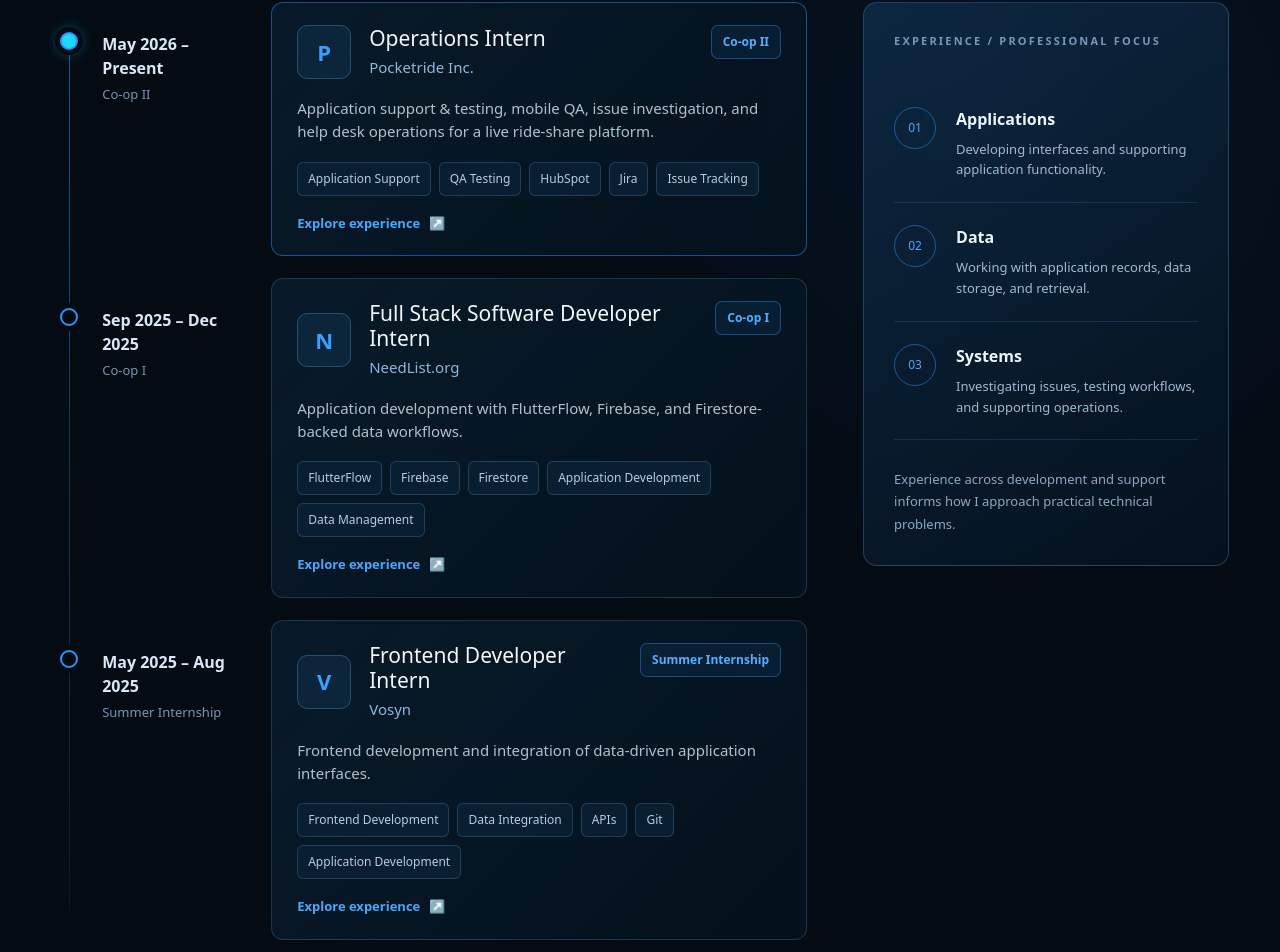
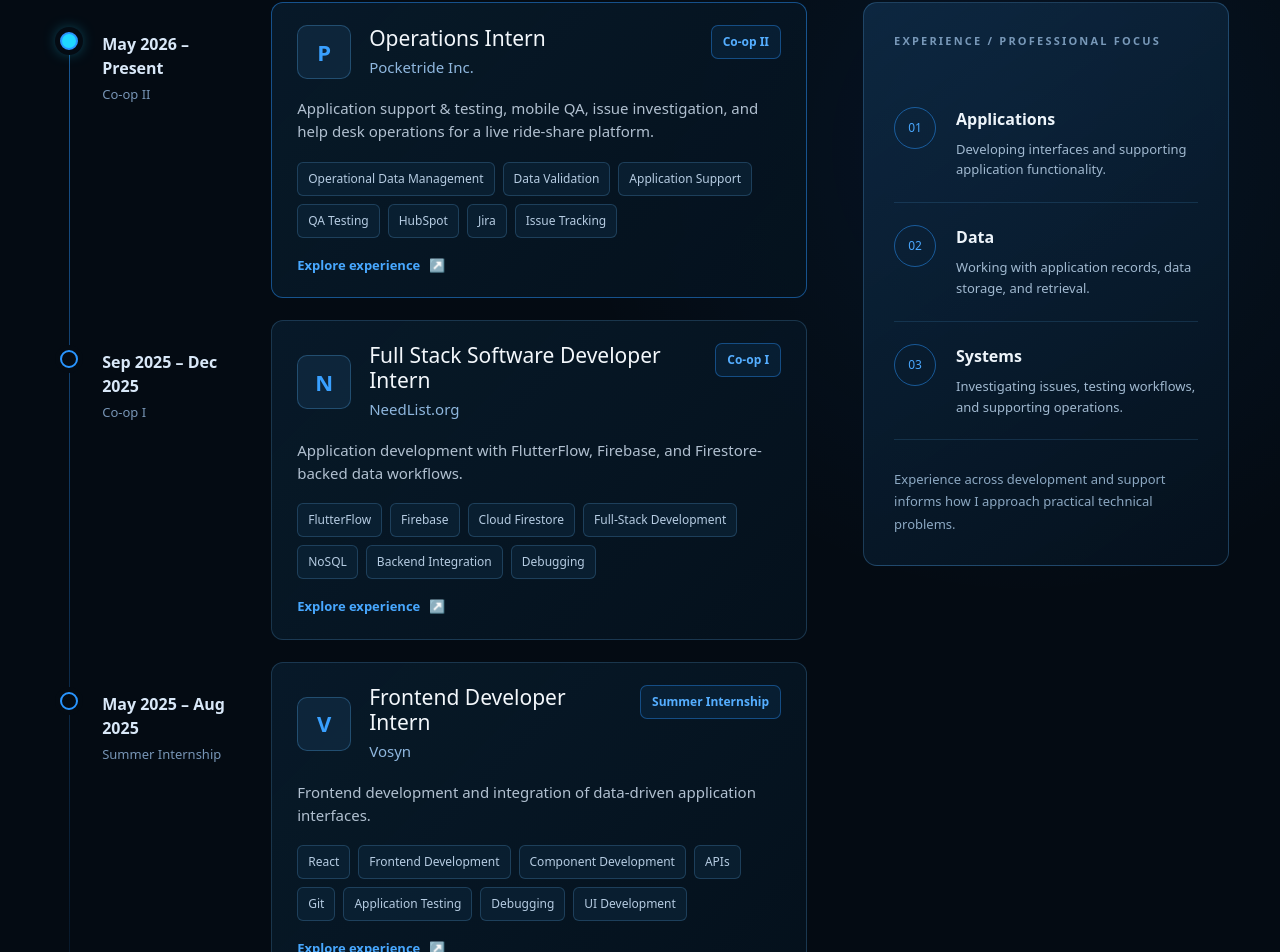
Before and after one commit to Shubham24065/shubham-portfolio, a Next.js app: page / in a window 1280 px wide. Shown: the part 1997-2949 px from the top of the page. Built offline with nearby package versions, Linux system fonts and the light colour scheme.

Commit message:
feat: enhance portfolio UI, project presentation, metadata and analytics

```diff
--- a/app/projects/developer-portfolio/page.tsx
+++ b/app/projects/developer-portfolio/page.tsx
@@ -3,7 +3,7 @@
 export default function DeveloperPortfolioPage() {
   return (
     <ProjectCaseStudy
-      number="01"
+      number="03"
       category="FULL STACK / WEB"
       status="Active"
       title="Developer Portfolio"
--- a/app/projects/northstar-retail/page.tsx
+++ b/app/projects/northstar-retail/page.tsx
@@ -3,7 +3,7 @@
 export default function NorthstarRetailPage() {
   return (
     <ProjectCaseStudy
-      number="02"
+      number="01"
       category="DATA / SQL"
       status="Completed"
       title="Northstar Retail"
@@ -63,9 +63,9 @@
         },
         {
           number: "07",
-          title: "Current Development",
+          title: "Project Completion & Outcomes",
           content:
-            "Northstar Retail remains in progress. The current repository contains the operational database, seed and verification scripts, and a roadmap of fifteen business SQL tickets covering reporting, reconciliation, operations, and database support. Tickets are completed progressively as the project develops.",
+            "Northstar Retail is a completed SQL business operations simulation built using Microsoft SQL Server. The project includes a relational database, schema creation, seed and verification scripts, and fifteen business-focused SQL tickets addressing revenue reconciliation, sales reporting, inventory management, customer analysis, and database optimization. It demonstrates practical SQL development, database design, analytical problem-solving, and real-world business support workflows.",
         },
       ]}
     />
--- a/components/projects/NorthstarTicketsVisual.tsx
+++ b/components/projects/NorthstarTicketsVisual.tsx
@@ -14,57 +14,66 @@
 
 // Update ticket statuses here as you finish each issue.
 const tickets: Ticket[] = [
-  { id: "SQL-001", title: "Top Customers by Revenue", department: "SALES", status: "COMPLETED", request: "Identify the top customers by revenue from completed orders over the most recent 12 months of available data.", focus: "Completed orders, discounts, order value, customer revenue ranking" },
-  { id: "SQL-002", title: "Inventory Risk Analysis", department: "OPERATIONS", status: "COMPLETED", request: "Identify active products at risk of stockouts across warehouses and prioritize replenishment.", focus: "Reorder thresholds, warehouse-level inventory, risk classification" },
-  { id: "SQL-003", title: "Revenue Reconciliation Investigation", department: "FINANCE", status: "COMPLETED", request: "Investigate discrepancies between completed-order revenue and successfully completed payments for the same reporting period.", focus: "Discount-adjusted revenue, completed payments, affected orders" },
-  { id: "SQL-004", title: "Monthly Revenue Trend Analysis", department: "MANAGEMENT", status: "COMPLETED", request: "Compare completed-order revenue month by month and identify growth or decline.", focus: "CTEs, monthly aggregation, LAG(), month-over-month growth" },
-  { id: "SQL-005", title: "Shipping Delay & Fulfillment Analysis", department: "CUSTOMER SUPPORT / OPERATIONS", status: "COMPLETED", request: "Investigate completed orders delivered more than seven days after ordering and compare carrier performance.", focus: "Delivery durations, delayed-order rankings, carrier summary" },
-  { id: "SQL-006", title: "Product Sales Performance Analysis", department: "SALES / MANAGEMENT", status: "COMPLETED", request: "Measure product-level revenue, units sold, company revenue contribution, and rankings within categories.", focus: "JOINs, CTEs, window functions, category rankings" },
-  { id: "SQL-007", title: "Order Fulfillment & Shipping Delay Investigation", department: "OPERATIONS", status: "COMPLETED", request: "Assess order-to-shipment and shipment-to-delivery delays, including orders not yet delivered.", focus: "DATEDIFF(), CASE, conditional aggregation, NULL handling" },
-  { id: "SQL-008", title: "Repeat Customer & Purchase Interval Analysis", department: "MANAGEMENT", status: "COMPLETED", request: "Determine whether customers return after their first purchase and how long they wait between orders.", focus: "ROW_NUMBER(), LAG(), PARTITION BY, purchase intervals" },
-  { id: "SQL-009", title: "Regional Sales Performance Analysis", department: "MANAGEMENT", status: "OPEN", request: "Compare completed-order sales and customer activity across provinces.", focus: "COUNT(DISTINCT), GROUP BY, revenue share, provincial ranking" },
-  { id: "SQL-010", title: "Product Ranking Within Categories", department: "MERCHANDISING", status: "OPEN", request: "Rank products by revenue within each category and identify the top three performers.", focus: "ROW_NUMBER(), RANK(), DENSE_RANK(), PARTITION BY" },
-  { id: "SQL-011", title: "Inventory Restocking Stored Procedure", department: "OPERATIONS", status: "OPEN", request: "Build a reusable, parameterized stored procedure for identifying inventory at or below reorder levels.", focus: "CREATE PROCEDURE, parameters, validation, inventory shortage" },
-  { id: "SQL-012", title: "Safe Order Processing Transaction", department: "DATABASE OPERATIONS", status: "OPEN", request: "Process orders, inventory changes, and payment records atomically, rolling back all changes if a step fails.", focus: "BEGIN TRANSACTION, COMMIT, ROLLBACK, TRY/CATCH, ACID" },
-  { id: "SQL-013", title: "Inventory Audit & Change Tracking", department: "OPERATIONS", status: "OPEN", request: "Record old and new inventory quantities automatically, including updates affecting multiple rows.", focus: "CREATE TRIGGER, inserted/deleted, set-based audit logging" },
-  { id: "SQL-014", title: "Management Order Summary View", department: "MANAGEMENT", status: "OPEN", request: "Create a reusable view combining order, customer, payment, and shipment information for reporting.", focus: "CREATE VIEW, joins, aggregation, avoiding duplicate orders" },
-  { id: "SQL-015", title: "Query Performance & Index Optimization", department: "DATABASE SUPPORT", status: "OPEN", request: "Investigate a representative reporting query and document performance before and after an appropriate optimization.", focus: "Execution plans, indexes, SARGable predicates, performance comparison" },
+  { id: "SQL-01", title: "Top Customers by Revenue", department: "SALES", status: "COMPLETED", request: "Identify the top customers by revenue from completed orders over the most recent 12 months of available data.", focus: "Completed orders, discounts, order value, customer revenue ranking" },
+  { id: "SQL-02", title: "Inventory Risk Analysis", department: "OPERATIONS", status: "COMPLETED", request: "Identify active products at risk of stockouts across warehouses and prioritize replenishment.", focus: "Reorder thresholds, warehouse-level inventory, risk classification" },
+  { id: "SQL-03", title: "Revenue Reconciliation Investigation", department: "FINANCE", status: "COMPLETED", request: "Investigate discrepancies between completed-order revenue and successfully completed payments for the same reporting period.", focus: "Discount-adjusted revenue, completed payments, affected orders" },
+  { id: "SQL-04", title: "Monthly Revenue Trend Analysis", department: "MANAGEMENT", status: "COMPLETED", request: "Compare completed-order revenue month by month and identify growth or decline.", focus: "CTEs, monthly aggregation, LAG(), month-over-month growth" },
+  { id: "SQL-05", title: "Shipping Delay & Fulfillment Analysis", department: "CUSTOMER SUPPORT / OPERATIONS", status: "COMPLETED", request: "Investigate completed orders delivered more than seven days after ordering and compare carrier performance.", focus: "Delivery durations, delayed-order rankings, carrier summary" },
+  { id: "SQL-06", title: "Product Sales Performance Analysis", department: "SALES / MANAGEMENT", status: "COMPLETED", request: "Measure product-level revenue, units sold, company revenue contribution, and rankings within categories.", focus: "JOINs, CTEs, window functions, category rankings" },
+  { id: "SQL-07", title: "Order Fulfillment & Shipping Delay Investigation", department: "OPERATIONS", status: "COMPLETED", request: "Assess order-to-shipment and shipment-to-delivery delays, including orders not yet delivered.", focus: "DATEDIFF(), CASE, conditional aggregation, NULL handling" },
+  { id: "SQL-08", title: "Repeat Customer & Purchase Interval Analysis", department: "MANAGEMENT", status: "COMPLETED", request: "Determine whether customers return after their first purchase and how long they wait between orders.", focus: "ROW_NUMBER(), LAG(), PARTITION BY, purchase intervals" },
+  { id: "SQL-09", title: "Regional Sales Performance Analysis", department: "MANAGEMENT", status: "COMPLETED", request: "Compare completed-order sales and customer activity across provinces.", focus: "COUNT(DISTINCT), GROUP BY, revenue share, provincial ranking" },
+  { id: "SQL-10", title: "Product Ranking Within Categories", department: "MERCHANDISING", status: "COMPLETED", request: "Rank products by revenue within each category and identify the top three performers.", focus: "ROW_NUMBER(), RANK(), DENSE_RANK(), PARTITION BY" },
+  { id: "SQL-11", title: "Inventory Restocking Stored Procedure", department: "OPERATIONS", status: "COMPLETED", request: "Build a reusable, parameterized stored procedure for identifying inventory at or below reorder levels.", focus: "CREATE PROCEDURE, parameters, validation, inventory shortage" },
+  { id: "SQL-12", title: "Safe Order Processing Transaction", department: "DATABASE OPERATIONS", status: "OPEN", request: "Process orders, inventory changes, and payment records atomically, rolling back all changes if a step fails.", focus: "BEGIN TRANSACTION, COMMIT, ROLLBACK, TRY/CATCH, ACID" },
+  { id: "SQL-13", title: "Inventory Audit & Change Tracking", department: "OPERATIONS", status: "OPEN", request: "Record old and new inventory quantities automatically, including updates affecting multiple rows.", focus: "CREATE TRIGGER, inserted/deleted, set-based audit logging" },
+  { id: "SQL-14", title: "Management Order Summary View", department: "MANAGEMENT", status: "OPEN", request: "Create a reusable view combining order, customer, payment, and shipment information for reporting.", focus: "CREATE VIEW, joins, aggregation, avoiding duplicate orders" },
+  { id: "SQL-15", title: "Query Performance & Index Optimization", department: "DATABASE SUPPORT", status: "OPEN", request: "Investigate a representative reporting query and document performance before and after an appropriate optimization.", focus: "Execution plans, indexes, SARGable predicates, performance comparison" },
 ];
 
 // Add the exact GitHub URL for each implemented .sql file here.
 // Example format: https://github.com/Shubham24065/Northstar-SQL-Business-Simulation/blob/main/<folder>/<file>.sql
 // Do not use guessed paths: only verified file URLs should be added.
 const solutionUrls: Partial<Record<Ticket["id"], string>> = {
-  "SQL-001":
+  "SQL-01":
     "https://github.com/Shubham24065/Northstar-SQL-Business-Simulation/blob/main/tickets/SQL-001-top-customers-revenue.sql",
 
-  "SQL-002":
+  "SQL-02":
     "https://github.com/Shubham24065/Northstar-SQL-Business-Simulation/blob/main/tickets/SQL-002-inventory-risk-analysis.sql",
 
-    "SQL-003":
+    "SQL-03":
     "https://github.com/Shubham24065/Northstar-SQL-Business-Simulation/blob/main/tickets/SQL-003-revenue-reconciliation-investigation.sql",
 
-    "SQL-004":
+    "SQL-04":
     "https://github.com/Shubham24065/Northstar-SQL-Business-Simulation/blob/main/tickets/SQL-004-monthly-revenue-trend-analysis.sql",
 
-    "SQL-005":
+    "SQL-05":
     "https://github.com/Shubham24065/Northstar-SQL-Business-Simulation/blob/main/tickets/SQL-005-shipping-delay-fulfillment-analysis.sql",
 
-    "SQL-006":
+    "SQL-06":
     "https://github.com/Shubham24065/Northstar-SQL-Business-Simulation/blob/main/tickets/SQL-006-product-sales-performance-analysis.sql",
 
-    "SQL-007":
+    "SQL-07":
     "https://github.com/Shubham24065/Northstar-SQL-Business-Simulation/blob/main/tickets/SQL-007-order-fulfillment-shipping-delay-investigation.sql",
 
-    "SQL-008":
+    "SQL-08":
     "https://github.com/Shubham24065/Northstar-SQL-Business-Simulation/blob/main/tickets/SQL-008-repeat-customer-purchase-interval-analysis.sql",
+
+    "SQL-09":
+    "https://github.com/Shubham24065/Northstar-SQL-Business-Simulation/blob/main/tickets/SQL-009-regional-sales-performance-analysis.sql",
+
+    "SQL-10":
+    "https://github.com/Shubham24065/Northstar-SQL-Business-Simulation/blob/main/tickets/SQL-010-product-ranking-within-categories.sql",
+
+    "SQL-11":
+    "https://github.com/Shubham24065/Northstar-SQL-Business-Simulation/blob/main/stored-procedures/SQL-011-inventory-restocking-report.sql",
 };
 
 const resultScreenshots: Record<string, string> = {
-  "SQL-001": "/projects/northstar/sql-001-results.png",
-  "SQL-002": "/projects/northstar/sql-002-results.png",
-  "SQL-003": "/projects/northstar/sql-003-results.png",
-  "SQL-004": "/projects/northstar/sql-004-results.png",
+  "SQL-01": "/projects/northstar/sql-001-results.png",
+  "SQL-02": "/projects/northstar/sql-002-results.png",
+  "SQL-03": "/projects/northstar/sql-003-results.png",
+  "SQL-04": "/projects/northstar/sql-004-results.png",
 };
 
 export default function NorthstarTicketsVisual() {
--- a/components/sections/Experience.tsx
+++ b/components/sections/Experience.tsx
@@ -26,11 +26,13 @@
     featured: true,
     description:
       "Application support & testing, mobile QA, issue investigation, and help desk operations for a live ride-share platform.",
-    technologies: ["Application Support", "QA Testing", "HubSpot", "Jira", "Issue Tracking"],
+    technologies: ["Operational Data Management","Data Validation", "Application Support", "QA Testing", "HubSpot", "Jira", "Issue Tracking"],
     contributions: [
-      "Investigated rider and driver support issues using HubSpot tickets, application records, and operational information.",
-      "Tested mobile application workflows, documented defects, and coordinated technical escalations through Jira and internal teams.",
-      "Supported help desk processes and trained incoming co-op team members on ticketing and customer-support workflows.",
+      "• Managed and reviewed rider and driver records, investigating data inconsistencies, verifying information accuracy, and supporting day-to-day platform operations.",
+      "• Investigated application and customer-reported issues using HubSpot Service Hub, rider and driver information, and operational records to identify problems and coordinate resolutions.",
+      "• Performed functional testing of mobile application workflows, reproduced defects, documented findings, and tracked technical issues through Jira in collaboration with development and QA teams.",
+      "• Analyzed rider and driver operational information to support issue investigation, onboarding activities, and data-driven operational decisions.",
+      "• Trained incoming co-op team members on HubSpot ticket management, data handling procedures, customer support workflows, and issue escalation."
     ],
   },
   {
@@ -43,11 +45,12 @@
     featured: false,
     description:
       "Application development with FlutterFlow, Firebase, and Firestore-backed data workflows.",
-    technologies: ["FlutterFlow", "Firebase", "Firestore", "Application Development", "Data Management"],
+    technologies: ["FlutterFlow", "Firebase", "Cloud Firestore", "Full-Stack Development", "NoSQL", "Backend Integration", "Debugging"],
     contributions: [
-      "Contributed to application development using FlutterFlow and Firebase.",
-      "Worked with Firestore-backed application data, including data storage and retrieval within application workflows.",
-      "Supported functionality connected to backend services and application data.",
+      "• Developed and maintained application features using FlutterFlow, integrating frontend components with Firebase backend services to support end-to-end functionality.",
+      "• Designed and managed Cloud Firestore collections and documents, implementing data storage, retrieval, and update operations to support application workflows.",
+      "• Built and configured data-driven application workflows, connecting user interfaces with Firestore queries and backend functionality.",
+      "• Tested, debugged, and resolved application issues across frontend interfaces, backend integrations, and database operations to improve reliability and user experience.",
     ],
   },
   {
@@ -60,11 +63,21 @@
   featured: false,
   description:
     "Frontend development and integration of data-driven application interfaces.",
-    technologies: ["Frontend Development", "Data Integration", "APIs", "Git", "Application Development"],
+  technologies: [
+    "React",
+    "Frontend Development",
+    "Component Development",
+    "APIs",
+    "Git",
+    "Application Testing",
+    "Debugging",
+    "UI Development",
+  ],
   contributions: [
-      "Contributed to frontend application development in a collaborative environment.",
-      "Worked on user interfaces that present structured application data.",
-      "Supported integration of frontend components with backend services.",
+    "• Developed and implemented new frontend components using React, contributing to application features, user interface functionality, and overall usability.",
+    "• Debugged and resolved frontend issues by investigating component behaviour, identifying errors, and improving application functionality.",
+    "• Worked with structured application data to support dynamic content rendering and integration between frontend components and application services.",
+    "• Collaborated with development team members to test, refine, and maintain React components, ensuring consistency and reliability across application interfaces.",
   ],
 },
 ];
--- a/components/sections/FeaturedWork.tsx
+++ b/components/sections/FeaturedWork.tsx
@@ -405,7 +405,7 @@
           {projects.map((project) => {
             const cardClasses = [
               "work-project-card",
-              project.number === "01" ? "primary-project" : "",
+              project.number === "03" ? "primary-project" : "",
               project.href
                 ? "project-card-clickable"
                 : "project-card-disabled",
```
Lines whose indentation alone changed are shown as unchanged.
